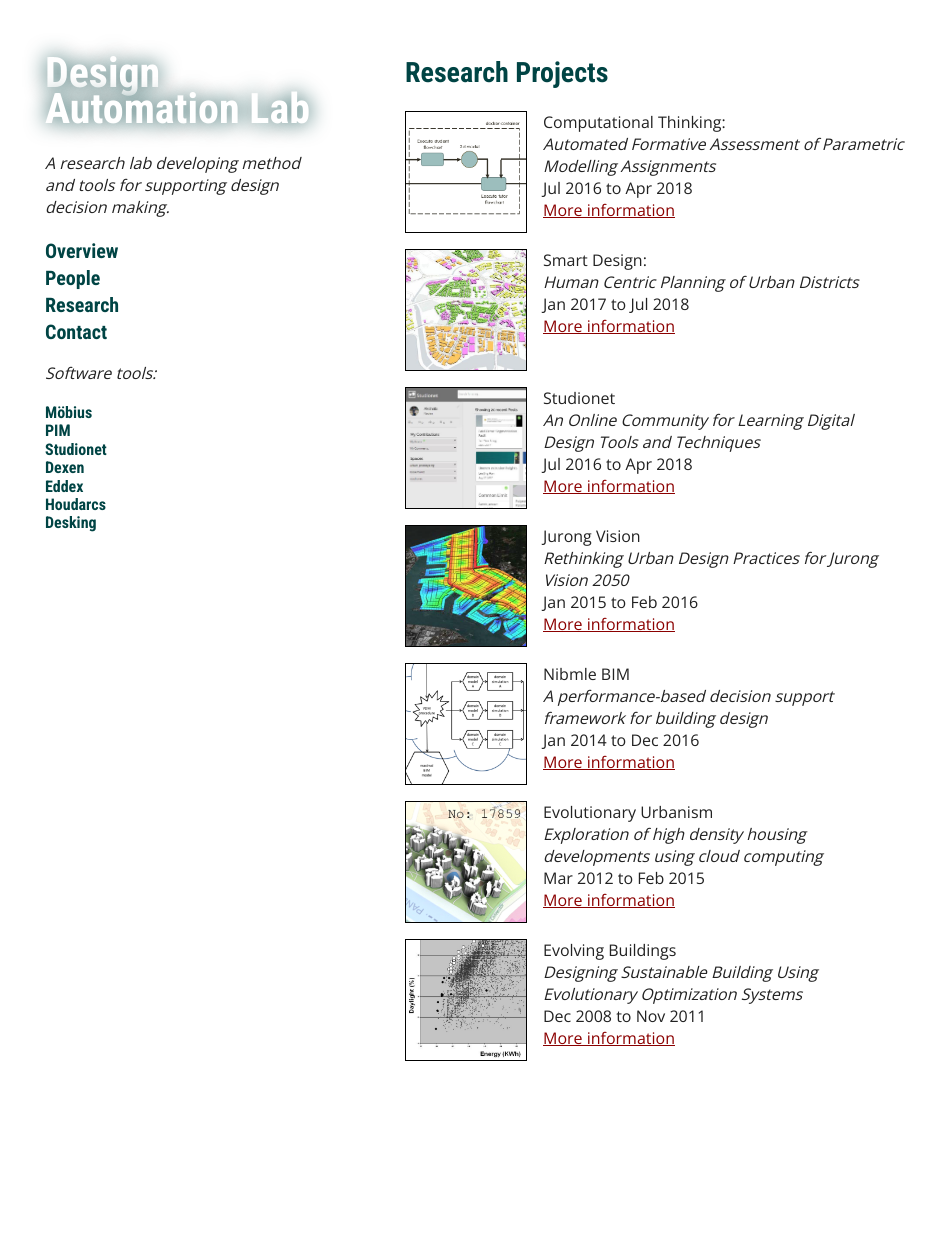
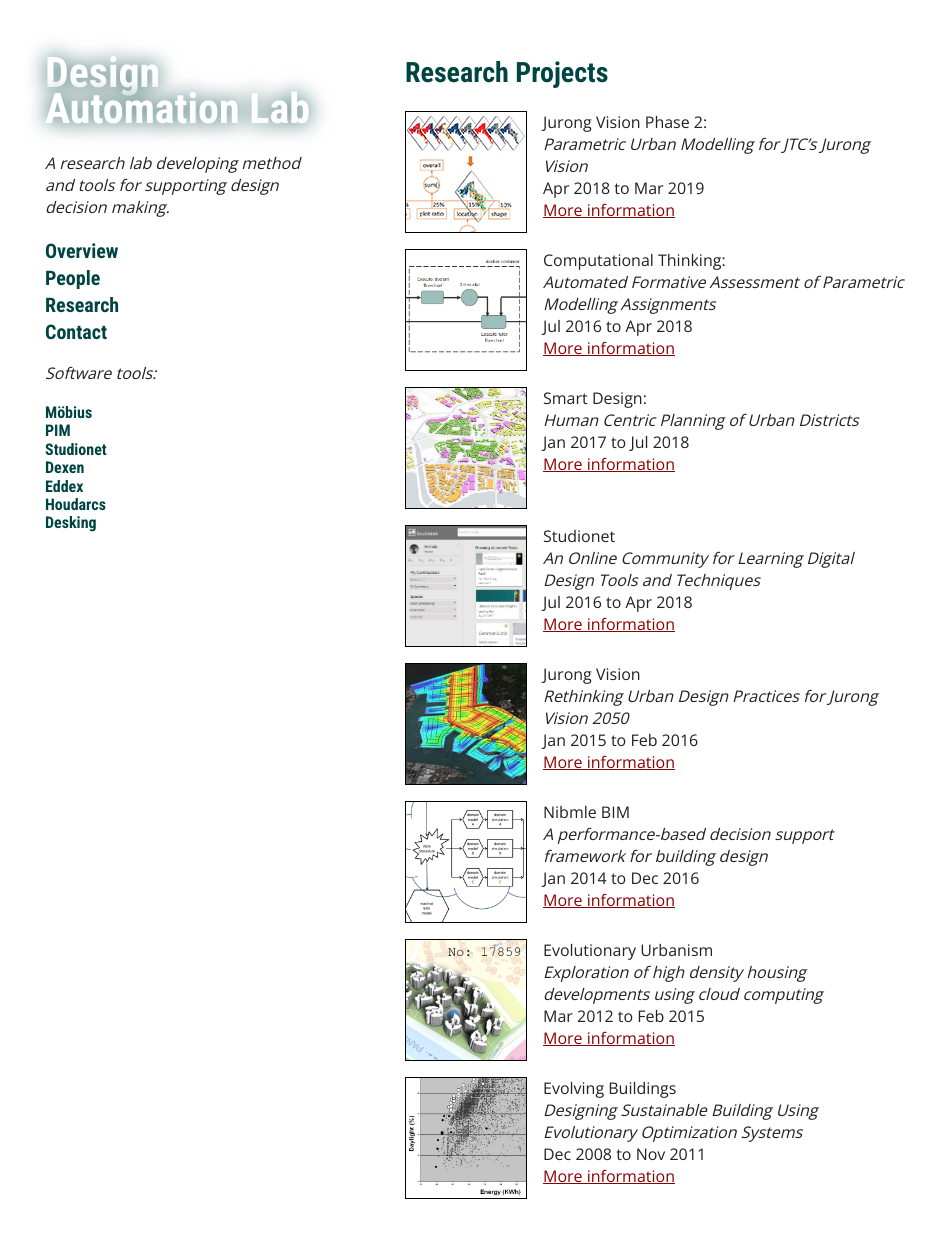
Before and after one commit to design-automation/design-automation-website, a Jekyll site: the page built from research.md, in a window 1280 px wide and 1265 px high. Shown: the top 1238 px of the window, without its empty margins (165-1101 px from the left). Built offline with Jekyll 4.4.1, drawn with Linux system fonts in a browser that asks for light colours; our own code applies the rules of GitHub Pages for plain Markdown files; a script that is not in the unit is left out.

Commit message:
updated jurong vision phase2

```diff
--- a/research.md
+++ b/research.md
@@ -3,6 +3,14 @@ title: Research Projects
 ---
 
 # Research Projects
+
+{% include item.html
+    smlfile="jurong_vision_phase2_sml.png" file="jurong_vision_phase2.png"
+    title="Jurong Vision Phase 2: "
+    subtitle="Parametric Urban Modelling for JTC’s Jurong Vision"
+    descr="Apr 2018 to Mar 2019"
+    link="More information" linkurl="/projects/jurong_vision_phase2.html"
+%}
 
 {% include item.html
     smlfile="auto_assess_sml.png" file="auto_assess.png"
```
Also changed, not shown: projects/jurong_vision_phase2.md (+5 -1 lines), assets/images/jurong_vision_phase2.png (added), assets/images/jurong_vision_phase2_sml.png (added).
